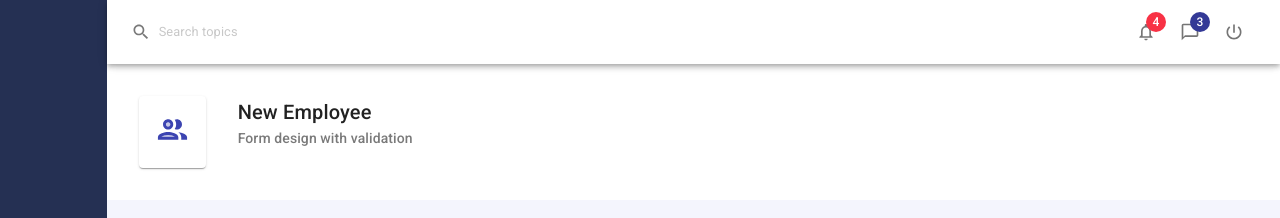
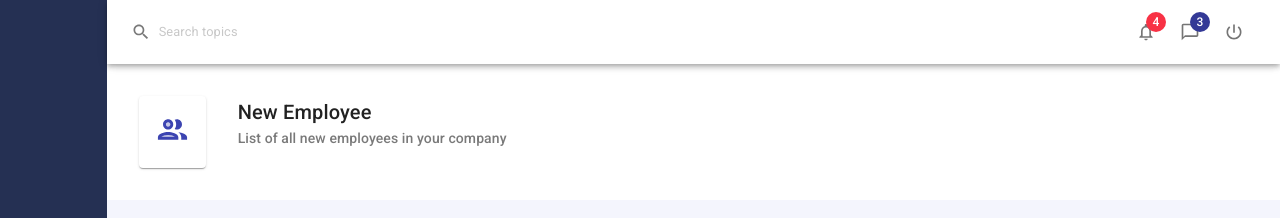
Before and after one commit to adipati27ma/employees-mui-system, a React (Create React App) app: page / in a window 1280 px wide. Shown: the top 218 px of the page. Built offline with nearby package versions, Linux system fonts and the light colour scheme.

Commit message:
modify page header

```diff
--- a/src/pages/Employees/Employees.js
+++ b/src/pages/Employees/Employees.js
@@ -149,7 +149,7 @@ export default function Employees() {
     <>
       <PageHeader
         title="New Employee"
-        subTitle="Form design with validation"
+        subTitle="List of all new employees in your company"
         icon={<PeopleOutlineTwoTone fontSize="large" />}
       />
       <Paper className={classes.pageContent}>
```
Also changed, not shown: 1 other file (tests, documents, lock files or other folders).
